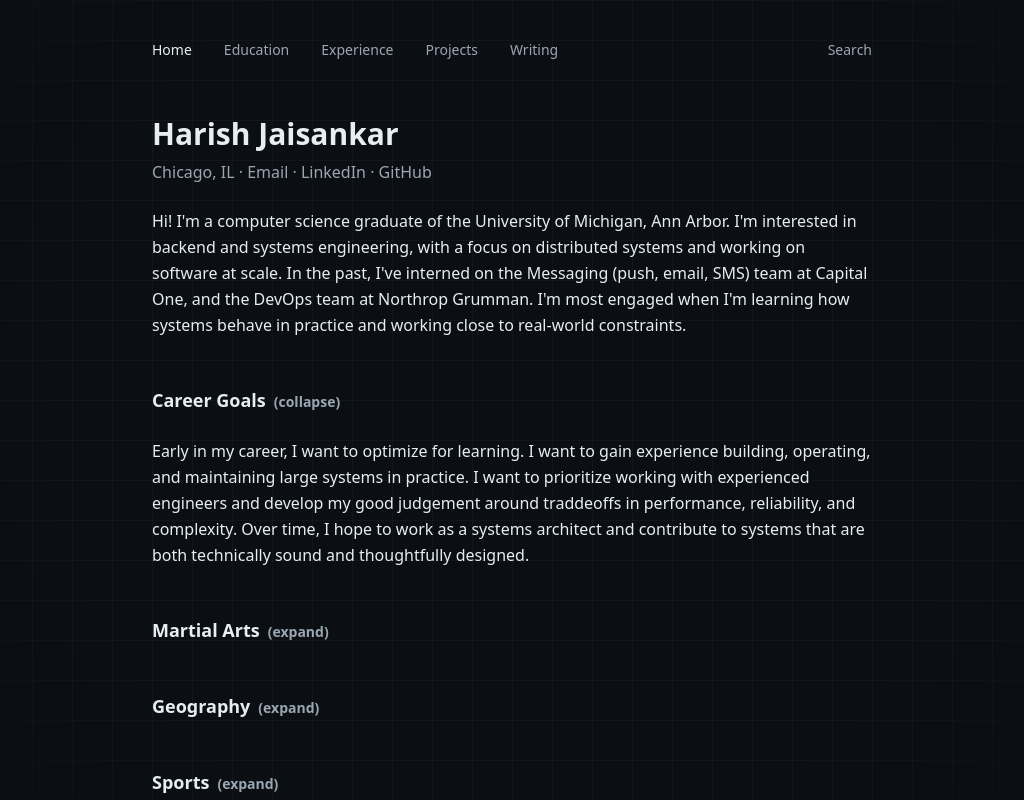
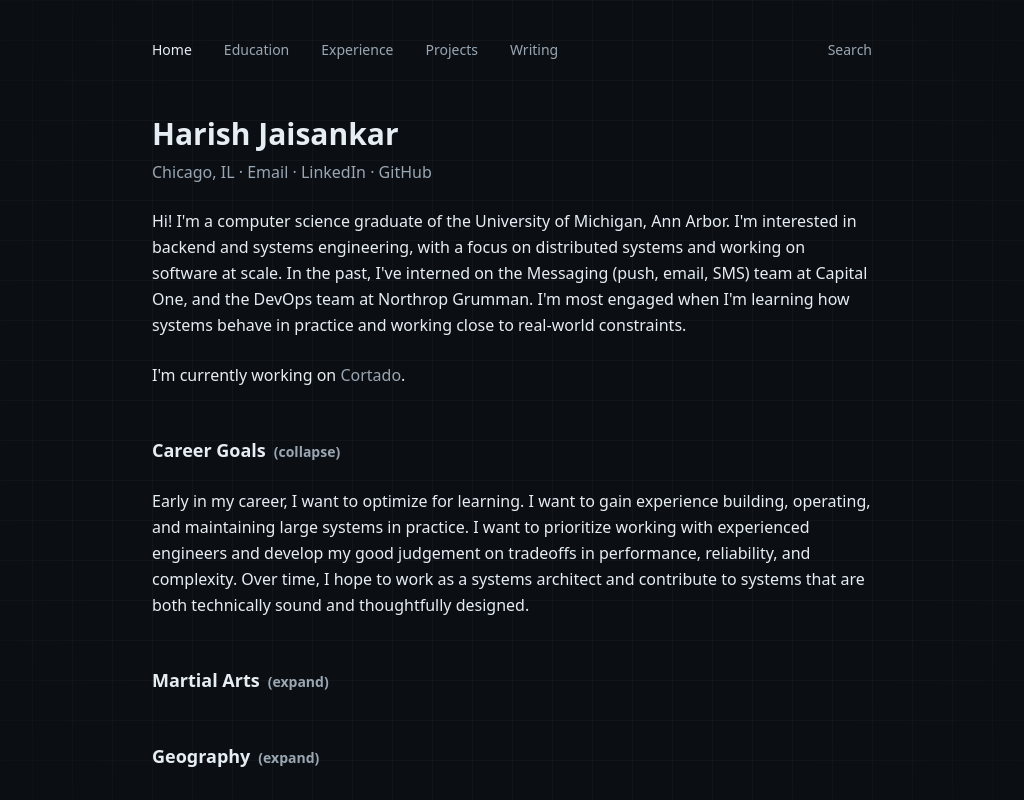
Before and after one commit to harish-jai/portfolio-v2, a Next.js app: page / in a window 1280 px wide. Shown: the top 800 px of the page, without its empty margins (128-1152 px from the left). Built offline with nearby package versions, Linux system fonts and the light colour scheme.

Commit message:
quick update to the home page

```diff
--- a/app/education/page.tsx
+++ b/app/education/page.tsx
@@ -19,13 +19,13 @@ export default function Education() {
                                     <h3 className="text-xl font-semibold">{course.id}: {course.name}</h3>
                                     {course.technologies && course.technologies.length > 0 && (
                                         <div className="mt-4">
-                                            <p className="text-base text-[var(--muted)]">
+                                            <p className="text-base">
                                                 Technologies: {course.technologies.join(", ")}
                                             </p>
                                         </div>
                                     )}
                                     {course.blurb && (
-                                        <p className="mt-4 text-base leading-relaxed">
+                                        <p className="mt-4 text-base text-[var(--muted)] leading-relaxed">
                                             {course.blurb}
                                         </p>
                                     )}
--- a/app/globals.css
+++ b/app/globals.css
@@ -11,11 +11,11 @@
     --muted: #9aa6b2;
     --border: rgba(255, 255, 255, 0.08);
     --accent: #4c8dff;
-    --umbg: #001122;
-    --umfg: #f5c542;
-    --ummuted: #d6b760;
+    --umbg: #00274c;
+    --umfg: #ffcb05;
+    --ummuted: #e6edf3;
     --umborder: rgba(245, 197, 66, 0.25);
-    --umaccent: #ffcb05;
+    --umaccent: #f5c542;
     --glow-color: 230, 237, 243;
 }
 
--- a/app/page.tsx
+++ b/app/page.tsx
@@ -13,6 +13,10 @@ export default function Home() {
 
                 <p className="mt-6 text-base leading-relaxed">
                     {profile.bio}
+                </p>
+
+                <p className="mt-6 text-base leading-relaxed">
+                    I'm currently working on <a href={profile.currentProjectUrl} className="text-[var(--muted)] hover:text-[var(--fg)]" target="_blank" rel="noopener noreferrer">{profile.currentProjectName}</a>.
                 </p>
 
                 <details className="mt-12" open>
--- a/content/profile.ts
+++ b/content/profile.ts
@@ -6,7 +6,7 @@ export const profile = {
     linkedin: "https://linkedin.com/in/harishjai",
     github: "https://github.com/harish-jai",
     bio: "Hi! I'm a computer science graduate of the University of Michigan, Ann Arbor. I'm interested in backend and systems engineering, with a focus on distributed systems and working on software at scale. In the past, I've interned on the Messaging (push, email, SMS) team at Capital One, and the DevOps team at Northrop Grumman. I'm most engaged when I'm learning how systems behave in practice and working close to real-world constraints.",
-    careerGoals: "Early in my career, I want to optimize for learning. I want to gain experience building, operating, and maintaining large systems in practice. I want to prioritize working with experienced engineers and develop my good judgement around traddeoffs in performance, reliability, and complexity. Over time, I hope to work as a systems architect and contribute to systems that are both technically sound and thoughtfully designed.",
+    careerGoals: "Early in my career, I want to optimize for learning. I want to gain experience building, operating, and maintaining large systems in practice. I want to prioritize working with experienced engineers and develop my good judgement on tradeoffs in performance, reliability, and complexity. Over time, I hope to work as a systems architect and contribute to systems that are both technically sound and thoughtfully designed.",
     martialArts: "I've been practicing Tang Soo Do, a South Korean martial art, for the past 13 years. I was very active in the sport from second grade until I graduated from high school, when I earned my second degree black belt (Ee Dan). Over the years, I've competed in tournaments and taught students ranging from white belt to red belt. In the future, I'm interested in continuing Tang Soo Do and learning Brazilian Jiu-Jitsu and Muay Thai.",
     geography: "I'm a huge geography nerd and love learning about different cultures and histories. I can name and place on a map all 197 countries in the world (193 United Nations member states, 2 observer states, and 2 partially recognized states). My dream is to visit all seven continents and hike Machu Picchu, the Petra monastery trail, and Mount Fuji.",
     sports: "I'm a huge sports fan from the Metro Detroit area, so I love watching the Detroit Lions and Pistons. I also enjoy college football and am a fan of the Michigan Wolverines (Go Blue!). Additionally, I support Aston Villa in the English Premier League and Aston Martin in Formula 1 since my favorite driver is Fernando Alonso.",
@@ -17,4 +17,6 @@ export const profile = {
         "parallel computing",
     ],
     interests: ["geography", "travel", "sports", "martial arts"],
+    currentProjectUrl: "https://cortado-cct.vercel.app/",
+    currentProjectName: "Cortado"
 };
```
